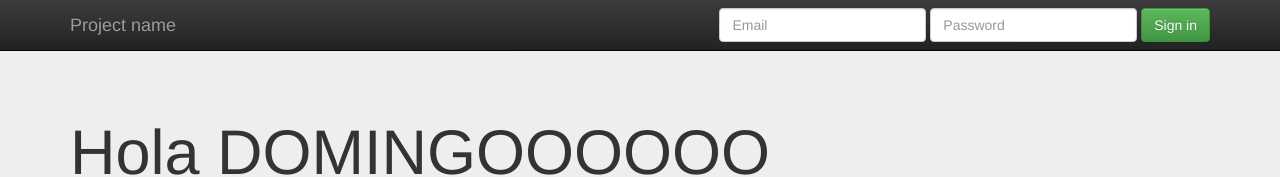
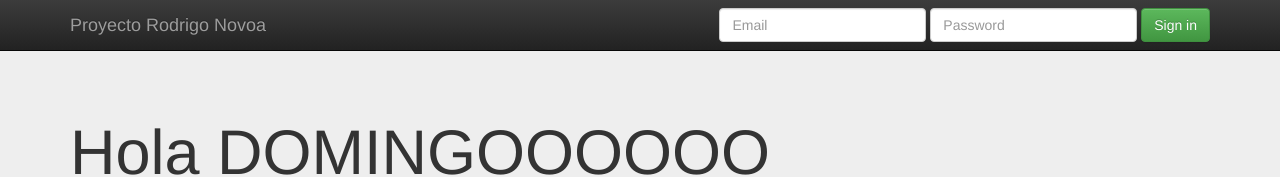
Before and after one commit to exrnovo/Tarea1CursoGIT2023, a plain HTML site: page index.html in a window 1280 px wide. Shown: the top 177 px of the page. Drawn offline with nearby package versions, Linux system fonts and the light colour scheme.

Commit message:
se modifica archivo index.html nombre proyecto rodrigo novoa

```diff
--- a/index.html
+++ b/index.html
@@ -36,7 +36,7 @@
             <span class="icon-bar"></span>
             <span class="icon-bar"></span>
           </button>
-          <a class="navbar-brand" href="#">Project name</a>
+          <a class="navbar-brand" href="#">Proyecto Rodrigo Novoa</a>
         </div>
         <div id="navbar" class="navbar-collapse collapse">
           <form class="navbar-form navbar-right" role="form">
```
